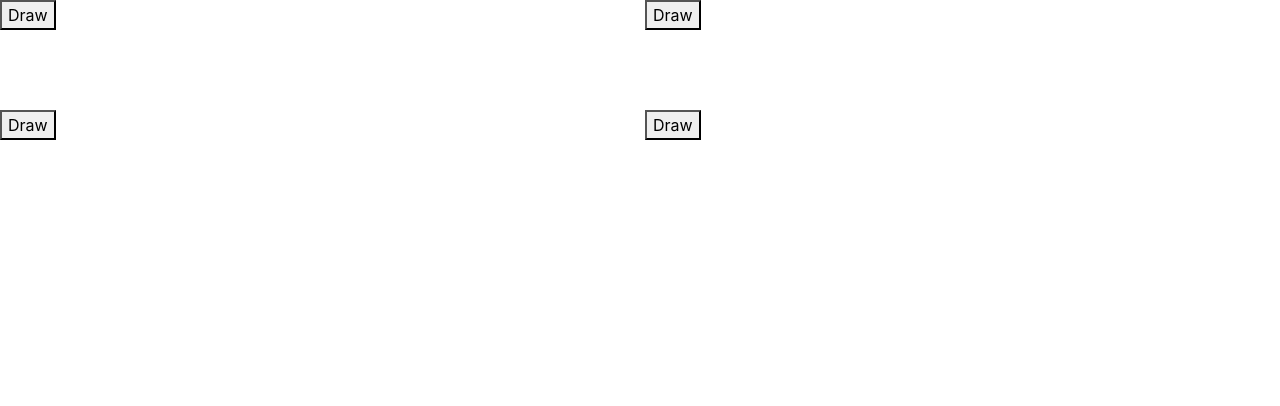
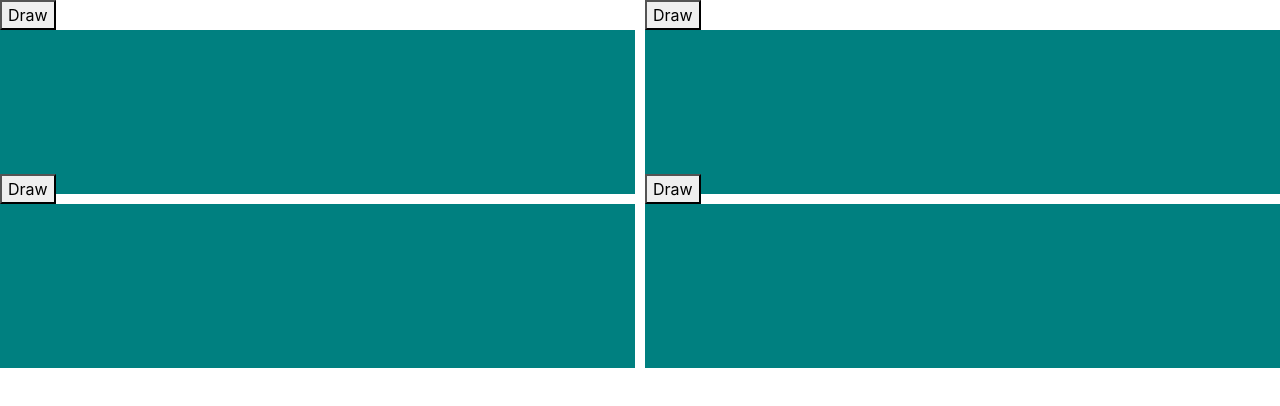
Before and after one commit to fahslaj/beans, a React (Create React App) app: page / in a window 1280 px wide. Shown: the top 406 px of the page. Built offline with nearby package versions, Linux system fonts and the light colour scheme; the HTML template or start-up script is replaced by a standard one.

Commit message:
Add fixed height to hand content area

```diff
--- a/src/components/Card.scss
+++ b/src/components/Card.scss
@@ -4,6 +4,7 @@ $card-height: 120px;
 $card-width: $card-height / 4 * 3;
 $card-title-height: $card-height / 6;
 $card-footer-height: $card-title-height;
+$card-margin: 5px;
 
 $card-border-radius-thickness: 2px;
 $card-border-radius: 5px;
@@ -19,7 +20,7 @@ $card-footer-font-size: $card-footer-height / 1.8;
 .Card {
   height: $card-height;
   width: $card-width;
-  margin: 5px;
+  margin: $card-margin;
   padding: 0px;
 
   border: $card-border-radius-thickness solid $card-border-color;
--- a/src/components/Game.scss
+++ b/src/components/Game.scss
@@ -2,5 +2,4 @@
   display: grid;
   grid-template-columns: repeat(2, 1fr);
   grid-gap: 10px;
-  grid-auto-rows: minmax(100px, auto);
 }
--- a/src/components/Hand.scss
+++ b/src/components/Hand.scss
@@ -1,4 +1,15 @@
+@import './Card.scss';
+
+$min-hand-width: $card-width + ($card-border-radius-thickness + $card-margin) * 2;
+$min-hand-height: $card-height + ($card-border-radius-thickness + $card-margin) * 2;
+
 .Hand {
+  width: 100%;
+  height: 100%;
+
+  min-width: $min-hand-width;
+  min-height: $min-hand-height;
+
   display: flex;
   flex-wrap: wrap;
   justify-content: space-evenly;
--- a/src/components/Player.js
+++ b/src/components/Player.js
@@ -1,4 +1,5 @@
 import React, { Component } from 'react';
+import './Player.css';
 import Hand from './Hand';
 
 class Player extends Component {
@@ -24,7 +25,7 @@ class Player extends Component {
 
   render() {
     return (
-      <div>
+      <div className="Player">
         <button onClick={() => this.draw()}>Draw</button>
         <Hand cards={this.state.hand} />
       </div>
--- /dev/null
+++ b/src/components/Player.scss
@@ -0,0 +1,3 @@
+.Player {
+
+}
```
